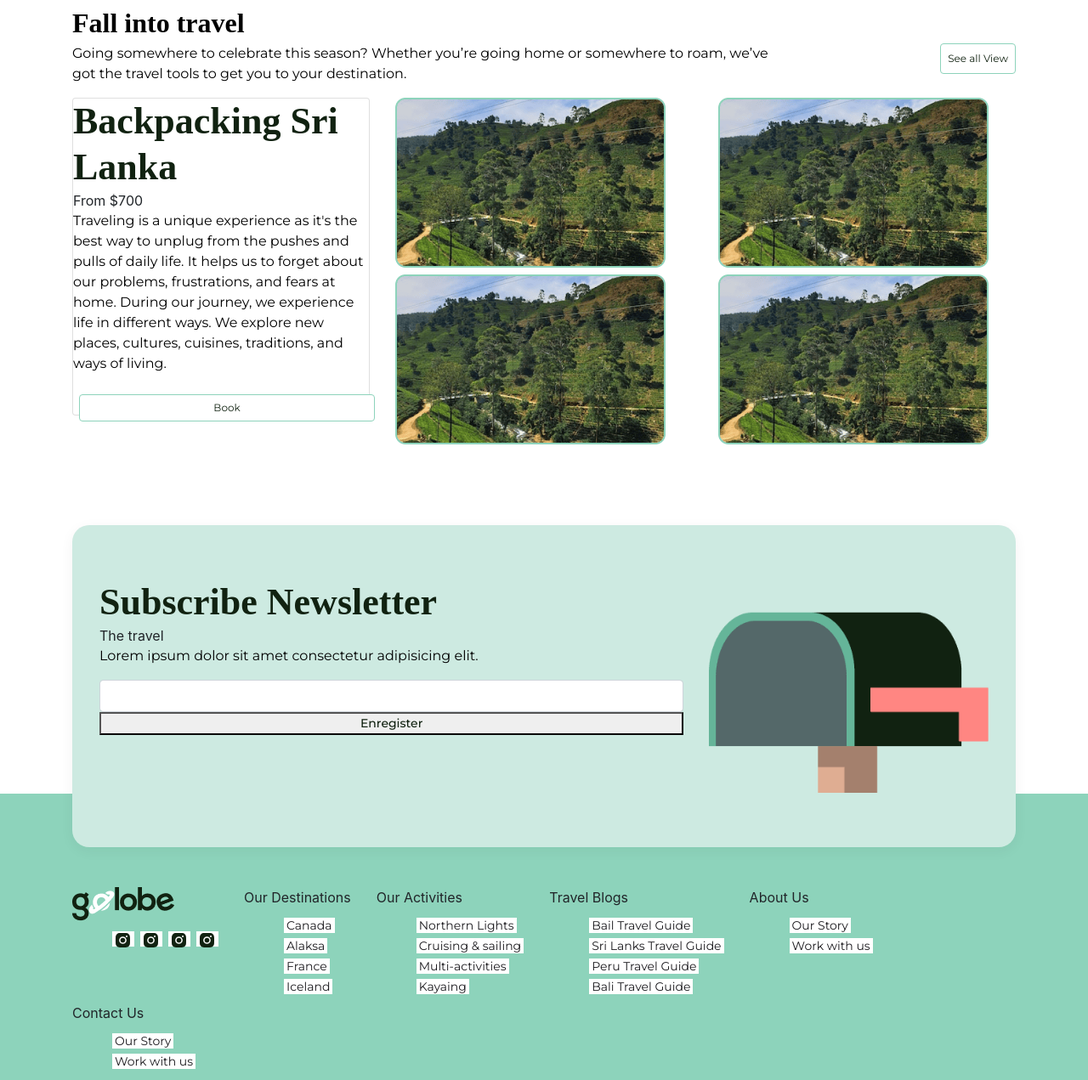
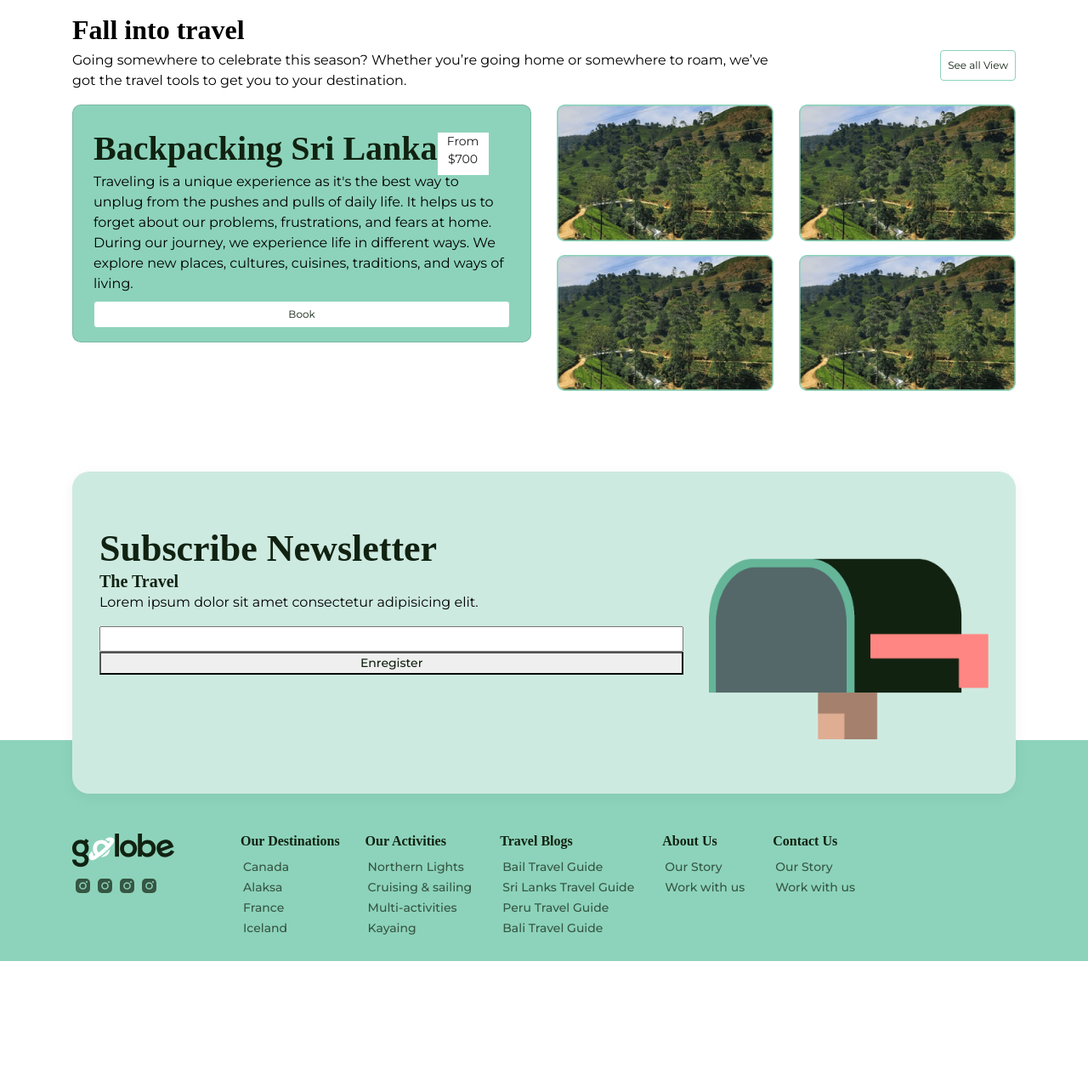
Before and after one commit to DridiAsma/travel-website, a plain HTML site: page index.html in a window 1280 px wide. Shown: the part 1512-2783 px from the top of the page at 85% size. After the commit the page ends 2643 px from the top, so only its background shows below. Drawn offline with nearby package versions, Linux system fonts and the light colour scheme.

Commit message:
update new commit

```diff
--- a/assets/css/style.css
+++ b/assets/css/style.css
@@ -4,66 +4,61 @@
     font-family: 'Montserrat', sans-serif;
 } */
 
-section{
-  margin-top: 5rem;
+section {
+  margin-top: 4rem;
 }
 
-.title-section{
+.title-section {
   color: #000;
-
-/* TradeGothic/Bold/32px */
   font-family: TradeGothic LT Extended;
   font-size: 32px;
-
   font-weight: 700;
 
 }
-h5{
-  color:  #121;
-
+a{
+  text-decoration: none;
+}
+h5 {
+  color: #121;
   font-family: Montserrat;
   font-size: 16px;
-
   font-weight: 600;
 
 }
-p{
+
+p {
   color: #000;
-
   font-family: Montserrat;
   font-size: 16px;
-
   font-weight: 400;
 
 }
-ul{
+
+ul {
   list-style: none;
+  padding: 0;
 }
-.photo{
-  color:  #121;
-/* Montserrat/Regular/12px */
+
+.photo {
+  color: #121;
   font-family: Montserrat;
   font-size: 12px;
-
   font-weight: 400;
 
 }
-button{
-  color:  #121;
 
-/* Montserrat/Medium/14px */
+button {
+  color: #121;
   font-family: Montserrat;
   font-size: 14px;
-
   font-weight: 500;
 
 }
+
 .form-group {
   display: flex;
   flex-direction: column;
-    /* width: fit-content; */
   position: static;
-    /* max-width: 100%; */
 }
 
 .form-group label.text,
@@ -71,31 +66,27 @@ font-weight: 500;
   color: #1C1B1F;
   font-family: Montserrat;
   font-size: 14px;
-
   font-weight: 400;
-
   position: relative;
   top: 0.5rem;
-    margin: 0 0 0 7px;
   padding: 0 3px;
-    background: #fff;
   width: fit-content;
 }
-  .btn.btn-success{
+
+.btn.btn-success {
   border-radius: 4px;
   background: #8DD3BB;
   border: none;
   color: #1C1B1F;
 }
+
 .form-group input[type=text].input,
 .form-group select {
   padding: 11px 10px;
-    /* font-size: 0.75rem; */
-
   border-radius: 4px;
   border: 1px solid #79747E;
   background: #FFF;
-    /* background: #e8e8e8; */
+
 }
 
 .form-group input[type=text].input:focus,
@@ -104,8 +95,8 @@ background: #FFF;
 }
 
 /* section bannear  */
-.titre-banner{
-  color:  #121;
+.titre-banner {
+  color: #121;
   font-family: Montserrat;
   font-size: 20px;
 
@@ -113,102 +104,144 @@ font-weight: 600;
 
 }
 
-.banner-search{
+.banner-search {
   margin-top: -100px;
   border-radius: 16px;
   background: #FFF;
   box-shadow: 0px 4px 16px 0px rgba(17, 34, 17, 0.05);
 }
 
-.btn{
-  color:  #121;
-/* Montserrat/Regular/12px */
+.btn {
+  color: #121;
   font-family: Montserrat;
   font-size: 12px;
-
   font-weight: 400;
-
   background-color: #fff;
   border-radius: 4px;
   border: 1px solid #8DD3BB;
 }
+
 /* section jumbotron  */
-input::placeholder{
+input::placeholder {
   color: #1C1B1F;
-
-/* Montserrat/Regular/16px */
   font-family: Montserrat;
   font-size: 16px;
-
   font-weight: 600;
 
 }
 
 
-
-
-.card-title{
-  color:  #FFF;
-/* Montserrat/Semibold/24px */
+.card-title {
+  color: #FFF;
   font-family: Montserrat;
   font-size: 16px;
-
   font-weight: 600;
 
 }
 
-.mini-card-title{
-  color:  #FFF;
+.mini-card-title {
+  color: #FFF;
   font-family: Montserrat;
   font-size: 10px;
-
   font-weight: 400;
 
 }
 
-.prix{
-  color:  #FFF;
+.prix {
+  color: #FFF;
   font-family: Montserrat;
   font-size: 16px;
-
   font-weight: 600;
 
 }
+
+.card-body {
+  bottom: 2%;
+}
+
+
+
+
+/* section travel  */
+
+
+ .travel .card {
+    background: #8DD3BB;
+    border-radius: 10px;
+}
+
+.travel .titre-card{
+    font-family: TradeGothic LT Extended;
+    font-size: 40px;
+    font-weight: 700;
+}
+
+.travel .total{
+  width: 60px;
+  height: 50px;
+  text-align: center;
+  padding: 0;
+  margin: 0;
+  background: #fff;
+}
+
 /* section jumbotRON  */
-.jumb{
+.jumb {
   position: relative;
   top: 95px;
+}
 
+.jumbotron span{
+  color:  #121;
+
+font-family: TradeGothic LT Extended;
+font-size: 20px;
+font-style: normal;
+font-weight: 700;
+line-height: normal;
 }
 .jumbotron {
-  /* height: 40vh; */
   border-radius: 20px;
   background: #CDEAE1;
-
-  /* Cards Shadow */
   box-shadow: 0px 4px 16px 0px rgba(17, 34, 17, 0.05);
 }
 
-.titre-card{
-  color:  #121;
+.titre-card {
+  color: #121;
   font-family: TradeGothic LT Extended;
   font-size: 44px;
-
   font-weight: 700;
-line-height: 54px; /* 122.727% */
+  line-height: 54px;
 }
 
 /* section footer  */
-.footers{
+.footers {
   padding-top: 110px;
   padding-bottom: 20px;
 
 }
 
-
-
-
-
-  footer{
+footer, a.lien-footer {
   background-color: #8DD3BB;
 }
+
+.title-footer{
+  color:  #121;
+
+/* TradeGothic/Bold/16px */
+font-family: TradeGothic LT Extended;
+font-size: 16px;
+font-style: normal;
+font-weight: 700;
+line-height: normal;
+}
+
+.lien-footer{
+  color:  #121;
+font-family: Montserrat;
+font-size: 14px;
+font-style: normal;
+font-weight: 500;
+line-height: normal;
+opacity: 0.7;
+}
--- a/index.html
+++ b/index.html
@@ -85,9 +85,8 @@
                         </li>
                     </ul>
                 </div>
+            </nav>
 
-            </nav>
-            <!-- <img src="assets/image/hero-img.png" alt="hero-img" class="hero-img d-block w-100"> -->
         </div>
 
 
@@ -153,7 +152,7 @@
     <!-- section media  -->
     <section class="abouts">
         <div class="container">
-            <div class="title-section">
+            <div class="title-section mb-5">
                 Your recent searches
             </div>
 
@@ -303,11 +302,15 @@
                 </div>
             </div>
             <div class="row">
-                <div class="col-lg-4">
-                    <div class="card">
-                        <div class="titre-card">Backpacking Sri Lanka</div>
-                        <div class="total">From $700</div>
-                        <p>Traveling is a unique experience as it's the best way to unplug from the pushes and pulls of
+                <div class="col-lg-6">
+                    <div class="card px-4 py-4">
+                        <div class="d-flex">
+                            <div class="titre-card">Backpacking Sri Lanka</div>
+                            <a href="#" class="total">From $700</a>
+                        </div>
+
+                        <p class="my-0">Traveling is a unique experience as it's the best way to unplug from the pushes
+                            and pulls of
                             daily life. It helps us to forget about our problems, frustrations, and fears at home.
                             During our journey, we experience life in different ways. We explore new places, cultures,
                             cuisines, traditions, and ways of living.</p>
@@ -315,26 +318,26 @@
                         <a href="#" class="btn btn-dark w-100">Book</a>
                     </div>
                 </div>
-                <div class="col-lg-4">
-                    <div class="row">
-                        <div class="col">
-                            <img src="assets/image/frame5.png" alt="">
-                        </div>
-                        <div class="col mt-2">
-                            <img src="assets/image/frame5.png" alt="">
-                        </div>
+                <div class="col-lg-3">
+
+                    <div class="col-20">
+                        <img src="assets/image/frame5.png" alt="frame-travel" class="d-block w-100">
                     </div>
+                    <div class="col-20 mt-3">
+                        <img src="assets/image/frame5.png" alt="frame-travel" class="d-block w-100">
+                    </div>
+
                 </div>
 
-                <div class="col-lg-4">
-                    <div class="row">
-                        <div class="col">
-                            <img src="assets/image/frame5.png" alt="">
-                        </div>
-                        <div class="col mt-2">
-                            <img src="assets/image/frame5.png" alt="">
-                        </div>
+                <div class="col-lg-3">
+
+                    <div class="col-20">
+                        <img src="assets/image/frame5.png" alt="frame-travel" class="d-block w-100">
                     </div>
+                    <div class="col-20 mt-3">
+                        <img src="assets/image/frame5.png" alt="frame-travel" class="d-block w-100">
+                    </div>
+
                 </div>
             </div>
         </div>
@@ -347,10 +350,10 @@
                 <div class="row">
                     <div class="col-lg-8">
                         <div class="titre-card">Subscribe Newsletter</div>
-                        <span>The travel</span>
+                        <span>The Travel</span>
                         <p>Lorem ipsum dolor sit amet consectetur adipisicing elit.</p>
-                        <div class="form-group">
-                            <input type="text" class="form-control" name="text">
+                        <div class="form-group d-flex">
+                            <input type="text" name="text">
                             <button type="submit">Enregister</button>
                         </div>
                     </div>
@@ -368,59 +371,63 @@
 
         <div class="container footers">
             <div class="row">
-                <div class="col-auto">
-                    <img src="assets/image/logo-footer.png" alt="">
+                <div class="col-auto mr-5">
+                    <img src="assets/image/logo-footer.png" alt="logo-footer">
                     <ul class="d-flex">
-                        <li><a href="#"><img src="assets/image/icons/icon_instagram-filled.svg" alt=""></a></li>
-                        <li><a href="#"><img src="assets/image/icons/icon_instagram-filled.svg" alt=""></a></li>
-                        <li><a href="#"><img src="assets/image/icons/icon_instagram-filled.svg" alt=""></a></li>
-                        <li><a href="#"><img src="assets/image/icons/icon_instagram-filled.svg" alt=""></a></li>
+                        <li><a href="#" class="lien-footer"><img src="assets/image/icons/icon_instagram-filled.svg" alt="icon-sociaux"></a>
+                        </li>
+                        <li><a href="#"class="lien-footer"><img src="assets/image/icons/icon_instagram-filled.svg" alt="icon-sociaux"></a>
+                        </li>
+                        <li><a href="#" class="lien-footer"><img src="assets/image/icons/icon_instagram-filled.svg" alt="icon-sociaux"></a>
+                        </li>
+                        <li><a href="#" class="lien-footer"><img src="assets/image/icons/icon_instagram-filled.svg" alt="icon-sociaux"></a>
+                        </li>
                     </ul>
                 </div>
 
                 <div class="col-auto">
                     <div class="title-footer">Our Destinations</div>
                     <ul class="">
-                        <li><a href="">Canada</a></li>
-                        <li><a href="">Alaksa</a></li>
-                        <li><a href="">France</a></li>
-                        <li><a href="">Iceland</a></li>
+                        <li><a href="#" class="lien-footer">Canada</a></li>
+                        <li><a href="#" class="lien-footer">Alaksa</a></li>
+                        <li><a href="#" class="lien-footer">France</a></li>
+                        <li><a href="#" class="lien-footer">Iceland</a></li>
                     </ul>
                 </div>
                 <div class="col-auto">
                     <div class="title-footer">Our Activities</div>
                     <ul class="">
-                        <li><a href="">Northern Lights</a></li>
-                        <li><a href="">Cruising & sailing</a></li>
-                        <li><a href="">Multi-activities</a></li>
-                        <li><a href="">Kayaing</a></li>
+                        <li><a href="#" class="lien-footer">Northern Lights</a></li>
+                        <li><a href="#" class="lien-footer">Cruising & sailing</a></li>
+                        <li><a href="#" class="lien-footer">Multi-activities</a></li>
+                        <li><a href="#" class="lien-footer">Kayaing</a></li>
                     </ul>
                 </div>
 
                 <div class="col-auto">
                     <div class="title-footer">Travel Blogs</div>
                     <ul class="">
-                        <li><a href="">Bail Travel Guide</a></li>
-                        <li><a href="">Sri Lanks Travel Guide</a></li>
-                        <li><a href="">Peru Travel Guide</a></li>
-                        <li><a href="">Bali Travel Guide</a></li>
+                        <li><a href="#" class="lien-footer">Bail Travel Guide</a></li>
+                        <li><a href="#" class="lien-footer">Sri Lanks Travel Guide</a></li>
+                        <li><a href="#" class="lien-footer">Peru Travel Guide</a></li>
+                        <li><a href="#" class="lien-footer">Bali Travel Guide</a></li>
                     </ul>
                 </div>
 
                 <div class="col-auto">
                     <div class="title-footer">About Us</div>
-                    <ul class="">
-                        <li><a href="">Our Story</a></li>
-                        <li><a href="">Work with us</a></li>
+                    <ul class="#">
+                        <li><a href="#" class="lien-footer">Our Story</a></li>
+                        <li><a href="#" class="lien-footer">Work with us</a></li>
 
                     </ul>
                 </div>
 
                 <div class="col-auto">
                     <div class="title-footer">Contact Us</div>
-                    <ul class="">
-                        <li><a href="">Our Story</a></li>
-                        <li><a href="">Work with us</a></li>
+                    <ul class="#">
+                        <li><a href="#" class="lien-footer">Our Story</a></li>
+                        <li><a href="#" class="lien-footer">Work with us</a></li>
 
                     </ul>
                 </div>
```
Lines whose indentation alone changed are shown as unchanged.
